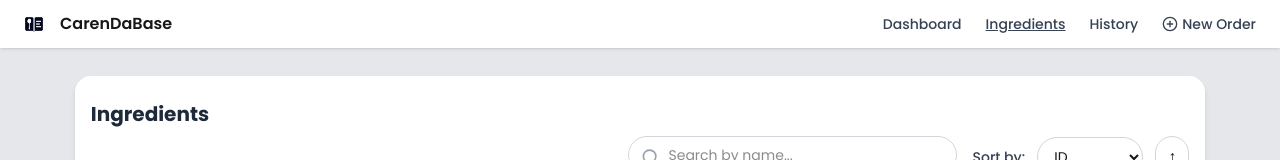
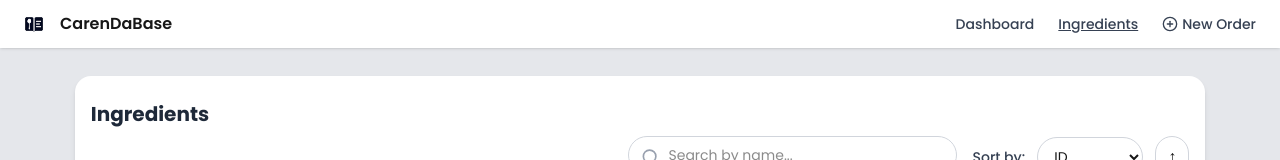
Before and after one commit to anjoworld/127-Database, a Next.js app in the folder frontend/: page /ingredients in a window 1280 px wide. Shown: the top 160 px of the page. Built offline with nearby package versions, Linux system fonts and the light colour scheme; no server answers.

Commit message:
feat: Remove 'History' link from navigation in header layout

```diff
--- a/frontend/src/app/dashboard/layout.tsx
+++ b/frontend/src/app/dashboard/layout.tsx
@@ -19,7 +19,6 @@ export default function HeaderLayout({ children }: { children: React.ReactNode }
         <nav className="flex items-center gap-6 text-sm font-medium text-gray-700">
           <Link href="/dashboard" className="hover:text-black transition underline">Dashboard</Link>
           <Link href="/ingredients" className="hover:text-black transition">Ingredients</Link>
-          <Link href="/history" className="hover:text-black transition">History</Link>
           <Link href="/new-order" className="flex items-center gap-1 hover:text-black transition">
             <svg
               xmlns="http://www.w3.org/2000/svg"
--- a/frontend/src/app/ingredients/layout.tsx
+++ b/frontend/src/app/ingredients/layout.tsx
@@ -19,7 +19,6 @@ export default function HeaderLayout({ children }: { children: React.ReactNode }
         <nav className="flex items-center gap-6 text-sm font-medium text-gray-700">
           <Link href="/dashboard" className="hover:text-black transition">Dashboard</Link>
           <Link href="/ingredients" className="hover:text-black transition underline">Ingredients</Link>
-          <Link href="/history" className="hover:text-black transition">History</Link>
           <Link href="/new-order" className="flex items-center gap-1 hover:text-black transition">
             <svg
               xmlns="http://www.w3.org/2000/svg"
```
